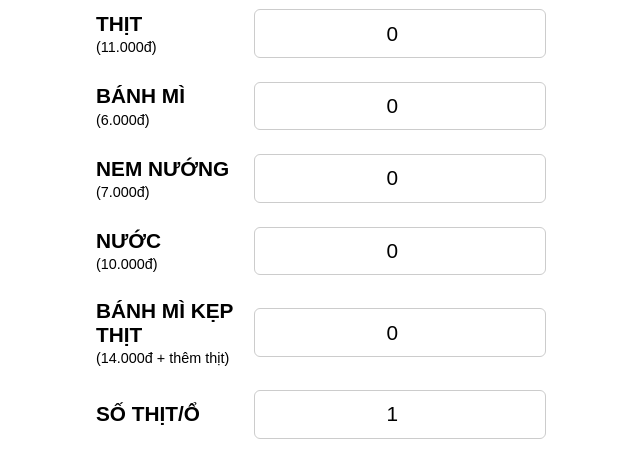
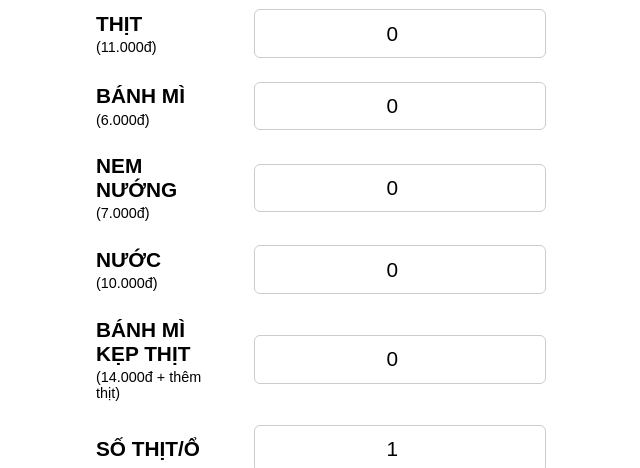
Before and after one commit to TheOverthinkerDev/Tinh_bill, a plain HTML site: page index.html in a window 1280 px wide. Shown: the part 121-589 px from the top of the page, without its empty margins (319-959 px from the left). Drawn offline with Linux system fonts and the light colour scheme.

Commit message:
Update style.css

```diff
--- a/style.css
+++ b/style.css
@@ -24,7 +24,7 @@ h1 {
   display: flex;
   justify-content: space-between;
   align-items: center;
-  gap: 1rem; /* Khoảng cách giữa label và input */
+  gap: 2rem; /* Khoảng cách lớn hơn giữa label và input */
 }
 
 .label {
```
